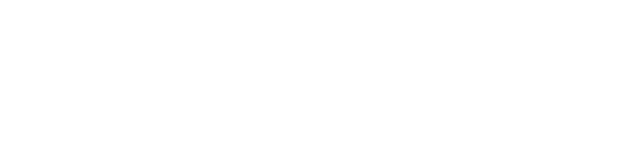
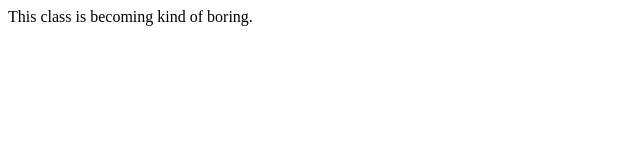
Before and after one commit to audreybeguide/githubtest, a plain HTML site: page index.html in a window 1280 px wide. Shown: the whole page, without its empty margins (0-640 px from the left). Drawn offline with Linux system fonts and the light colour scheme.

Commit message:
Update index.html

```diff
--- a/index.html
+++ b/index.html
@@ -2,6 +2,7 @@
     <head>
     </head>
       <body>
+          This class is becoming kind of boring.
     </body>
 
 </html>
```
